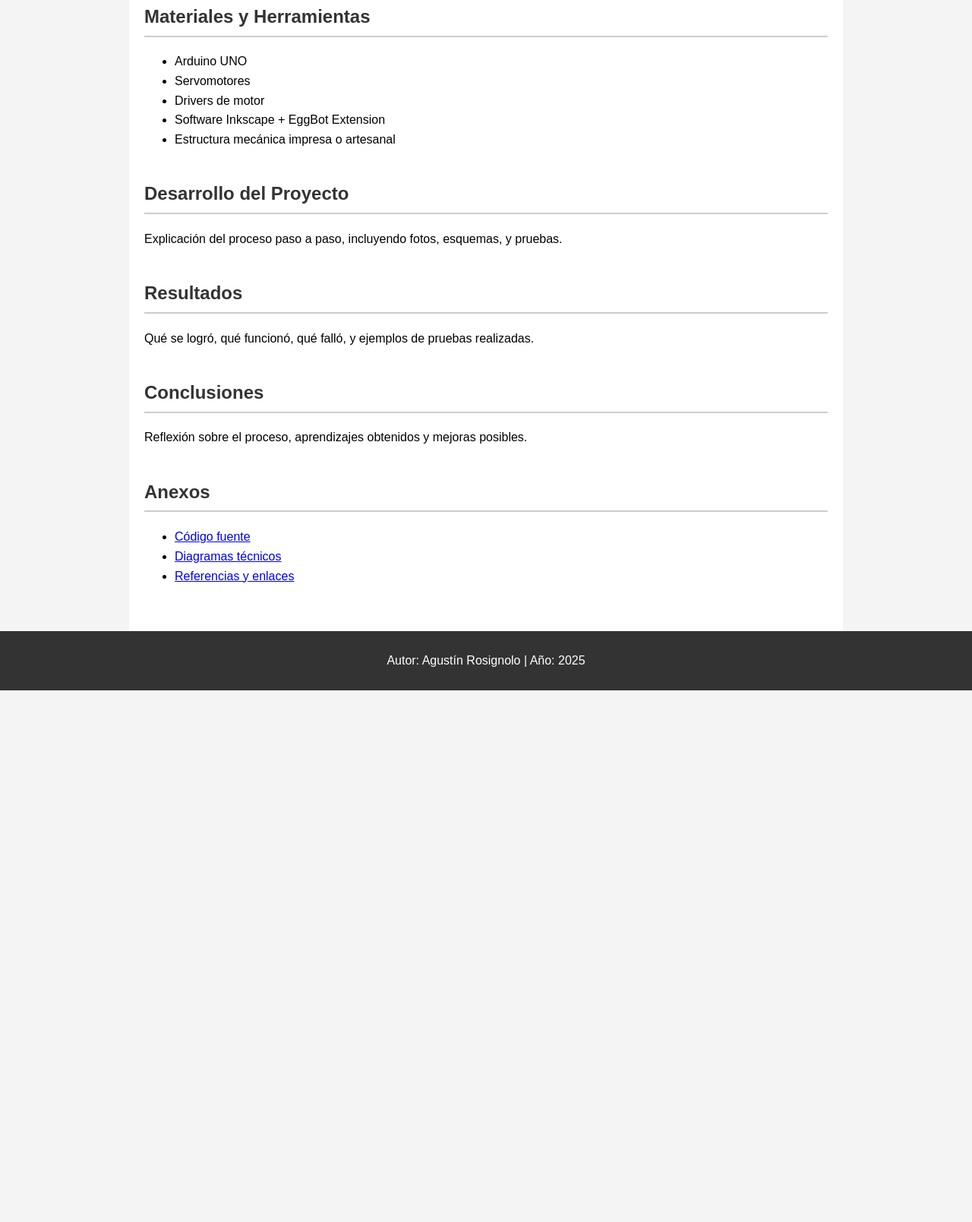
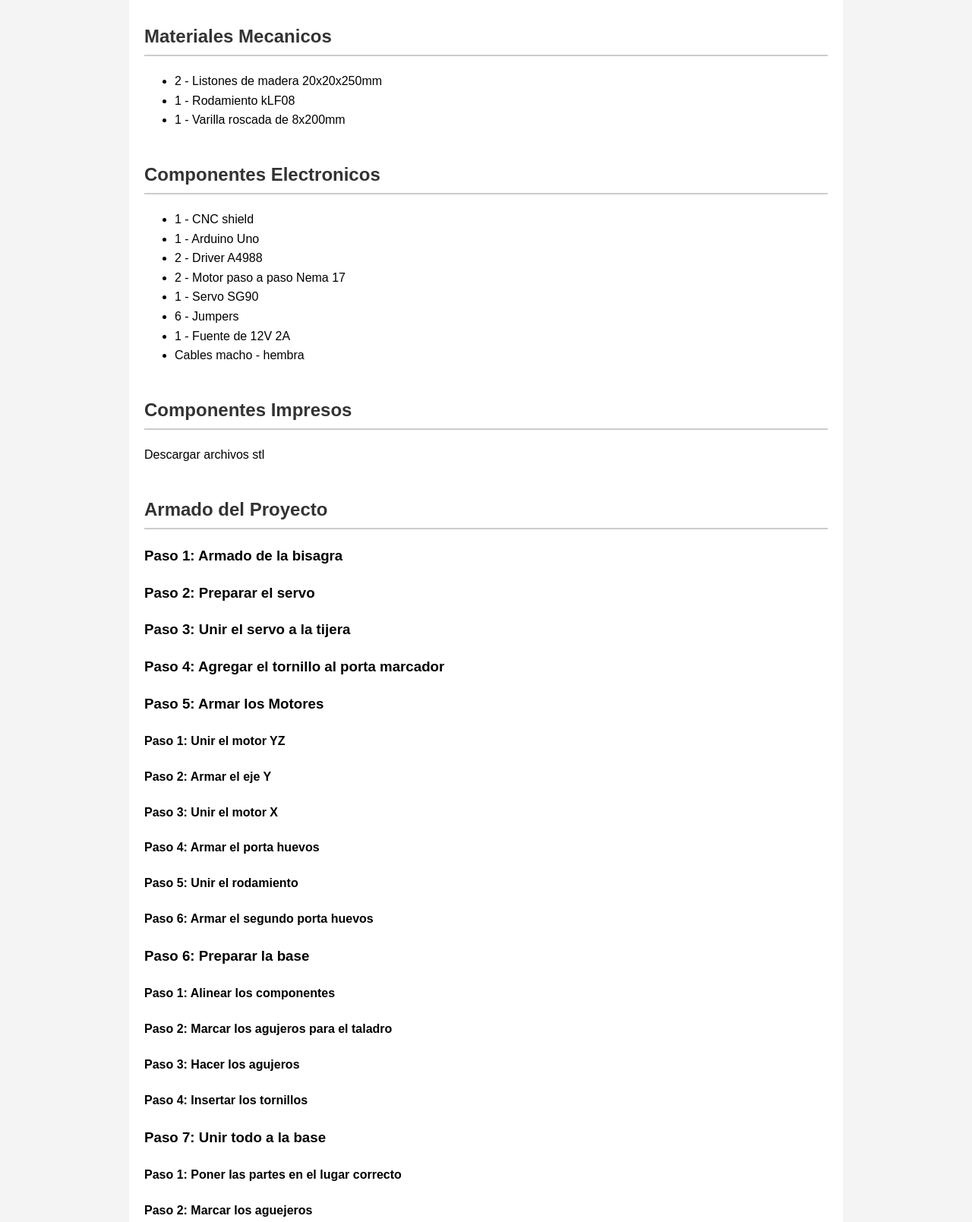
Before and after one commit to AguRos680/AguRos680.github.io, a plain HTML site: page index.html in a window 1280 px wide. Shown: the part 555-2164 px from the top of the page at 76% size. Before the commit the page ends 1464 px from the top, so only its background shows below. Drawn offline with Linux system fonts and the light colour scheme.

Commit message:
Index p1
primera parte de la modificacion del index

```diff
--- a/index.html
+++ b/index.html
@@ -15,6 +15,7 @@
         <li><a href="#introduccion">Introducción</a></li>
         <li><a href="#objetivos">Objetivos</a></li>
         <li><a href="#materiales">Materiales</a></li>
+        <li><a href="#componentes">Componentes</a></li>
         <li><a href="#desarrollo">Desarrollo</a></li>
         <li><a href="#resultados">Resultados</a></li>
         <li><a href="#conclusiones">Conclusiones</a></li>
@@ -26,7 +27,7 @@
   <main>
     <section id="introduccion">
       <h2>Introducción</h2>
-      <p>Breve presentación del proyecto EggBot, su propósito, y el problema que busca resolver.</p>
+      <p>Un plotter de huevos es un robot artístico que puede dibujar sobre objetos esféricos como pelotas de ping pong, u ovoides como huevos.</p>
     </section>
 
     <section id="objetivos">
@@ -39,19 +40,57 @@
     </section>
 
     <section id="materiales">
-      <h2>Materiales y Herramientas</h2>
+      <h2>Materiales Mecanicos</h2>
       <ul>
-        <li>Arduino UNO</li>
-        <li>Servomotores</li>
-        <li>Drivers de motor</li>
-        <li>Software Inkscape + EggBot Extension</li>
-        <li>Estructura mecánica impresa o artesanal</li>
+        <li>2 - Listones de madera 20x20x250mm</li>
+        <li>1 - Rodamiento kLF08</li>
+        <li>1 - Varilla roscada de 8x200mm</li>
       </ul>
     </section>
 
+    <section id="componentes">
+      <h2>Componentes Electronicos</h2>
+      <ul>
+        <li>1 - CNC shield</li>
+        <li>1 - Arduino Uno</li>
+        <li>2 - Driver A4988</li>
+        <li>2 - Motor paso a paso Nema 17</li>
+        <li>1 - Servo SG90</li>
+        <li>6 - Jumpers</li>
+        <li>1 - Fuente de 12V 2A</li>
+        <li>Cables macho - hembra</li>
+      </ul>
+    </section>
+
+    <section id="impresos">
+      <h2>Componentes Impresos</h2>
+      <a>Descargar archivos stl</a>
+    </section>
+
     <section id="desarrollo">
-      <h2>Desarrollo del Proyecto</h2>
-      <p>Explicación del proceso paso a paso, incluyendo fotos, esquemas, y pruebas.</p>
+      <h2>Armado del Proyecto</h2>
+      <h3>Paso 1: Armado de la bisagra</h3>
+      <h3>Paso 2: Preparar el servo</h3>
+      <h3>Paso 3: Unir el servo a la tijera</h3>
+      <h3>Paso 4: Agregar el tornillo al porta marcador</h3>
+      <h3>Paso 5: Armar los Motores</h3>
+      <h4>Paso 1: Unir el motor YZ</h4>
+      <h4>Paso 2: Armar el eje Y</h4>
+      <h4>Paso 3: Unir el motor X</h4>
+      <h4>Paso 4: Armar el porta huevos</h4>
+      <h4>Paso 5: Unir el rodamiento</h4>
+      <h4>Paso 6: Armar el segundo porta huevos</h4>
+      <h3>Paso 6: Preparar la base</h3>
+      <h4>Paso 1: Alinear los componentes</h4>
+      <h4>Paso 2: Marcar los agujeros para el taladro</h4>
+      <h4>Paso 3: Hacer los agujeros</h4>
+      <h4>Paso 4: Insertar los tornillos</h4>
+      <h3>Paso 7: Unir todo a la base</h3>
+      <h4>Paso 1: Poner las partes en el lugar correcto</h4>
+      <h4>Paso 2: Marcar los aguejeros</h4>
+      <h4>Paso 3: Hacer los aguejeros</h4>
+      <h4>Paso 4: Unir las partes nuevamente</h4>
+      <h3>Paso 8: Electronicos</h3>
     </section>
 
     <section id="resultados">
```
